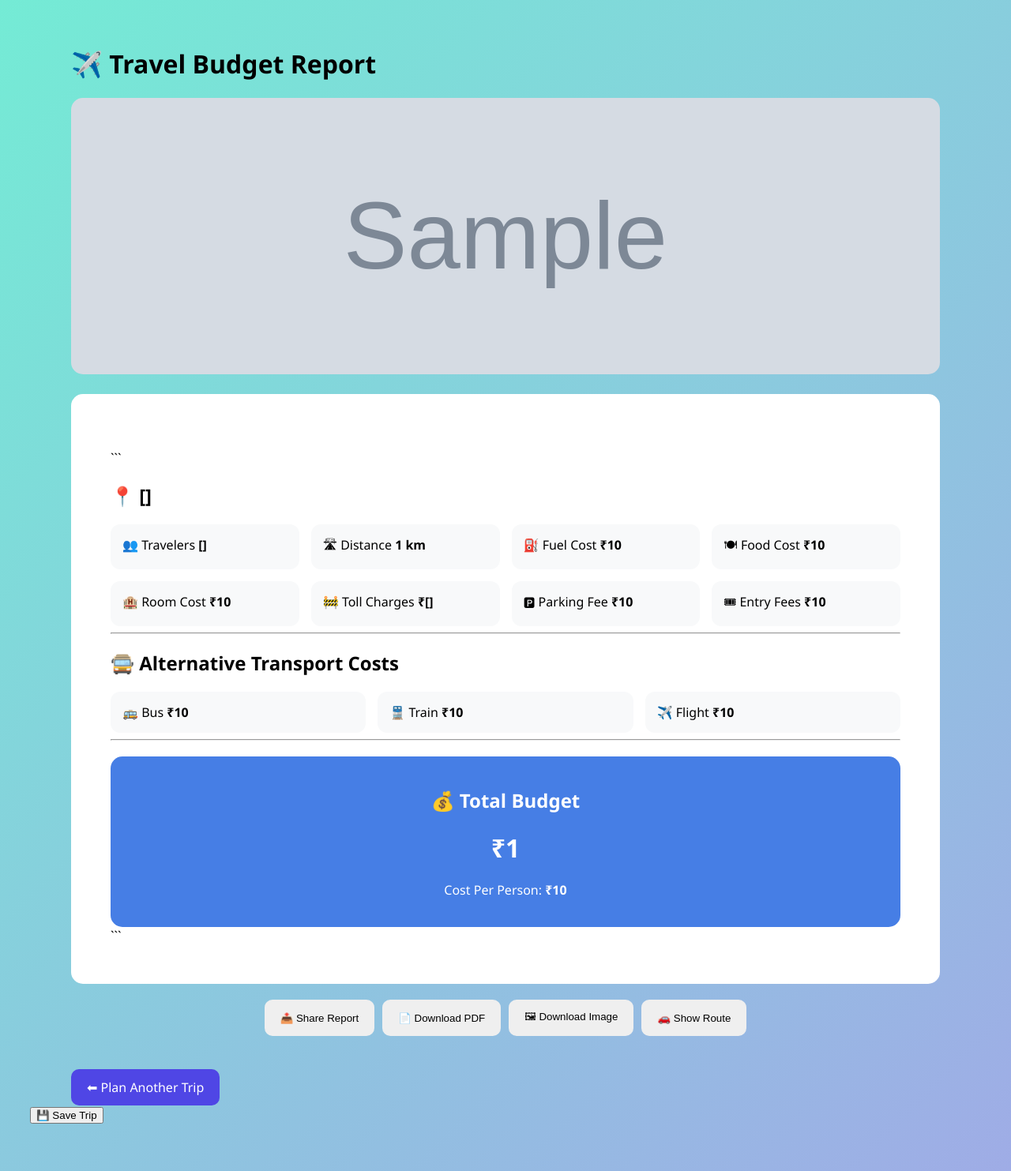
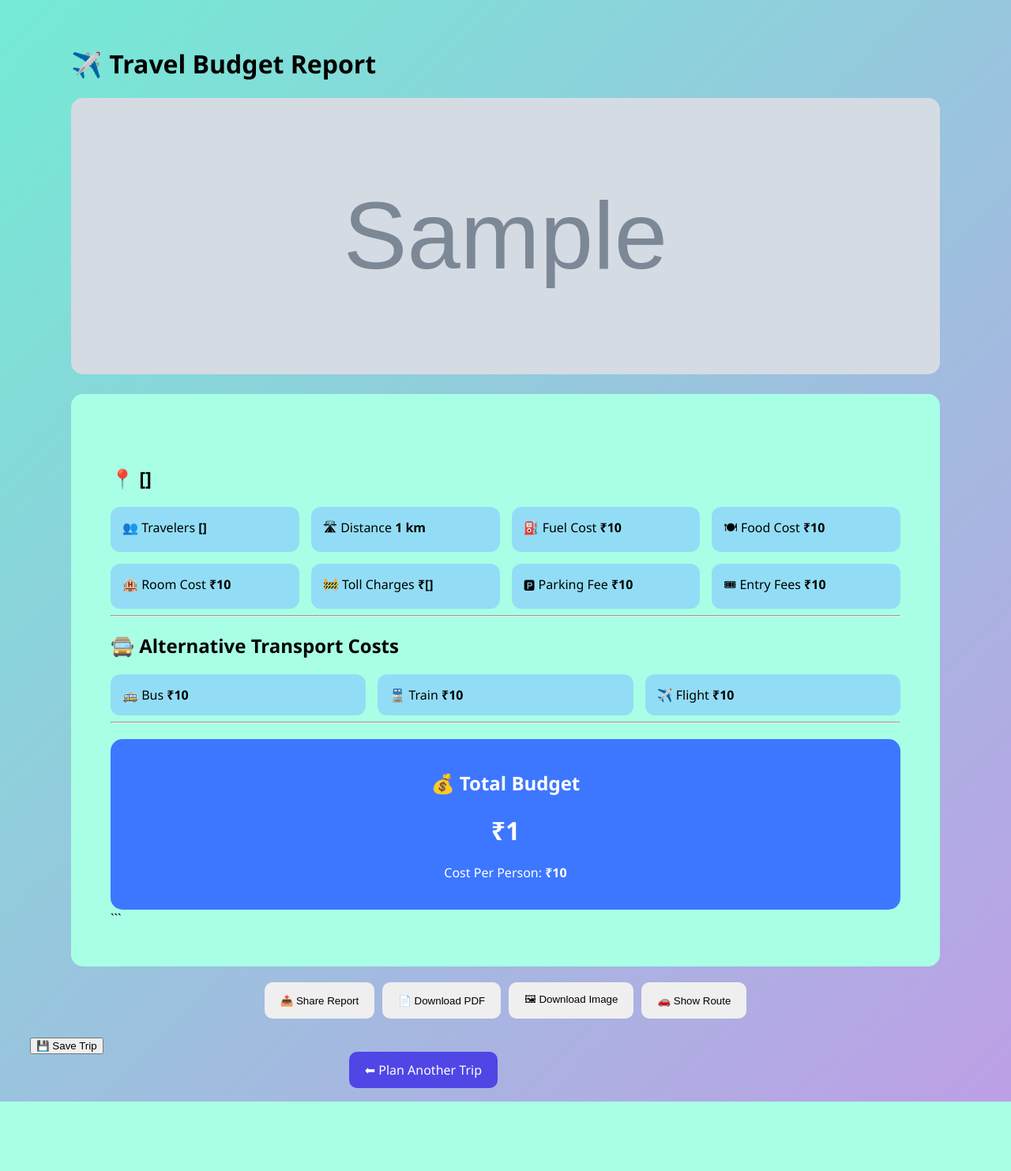
Before and after one commit to suriya3002/Travel_Budget_Planner, a Flask app: template templates/result.html in a window 1280 px wide. Shown: the whole page at 79% size. After the commit the page ends 1395 px from the top, so only its background shows below. Run offline with Flask 3, Linux system fonts and the light colour scheme; the template is opened without the code that fills it: most values are stand-ins (such as "Sample title", 1, 10 or a date in 2020); grey boxes marked "Sample" are stand-in pictures.

Commit message:
Refactor transport fare calculation: Restrict toll charges to car transport mode only; update CSS styles for improved UI consistency across edit and result pages.

````diff
--- a/app.py
+++ b/app.py
@@ -417,7 +417,7 @@ def calculate():
 
     # Toll
 
-    if transport_mode in ["car", "bike"]:
+    if transport_mode in ["car"]:
 
         if distance <= 100:
             toll_charges = 0
--- a/static/edit.css
+++ b/static/edit.css
@@ -1,13 +1,13 @@
 body{
     font-family:Arial,sans-serif;
-    background:#f4f6f9;
+    background:#f1f3f6;
     padding:20px;
 }
 
 .container{
     max-width:700px;
     margin:auto;
-    background:white;
+    background:rgb(237, 235, 235);
     padding:25px;
     border-radius:10px;
 }
--- a/static/index.css
+++ b/static/index.css
@@ -58,7 +58,7 @@ button:hover{
 .saved-trips-btn{
     position:absolute;
     top:103px;
-    right:40px;
+    right:350px;
     text-decoration:none;
     background:#ff6b00;
     color:white;
--- a/static/result.css
+++ b/static/result.css
@@ -1,6 +1,6 @@
 body{
     font-family:'Segoe UI',sans-serif;
-    background:linear-gradient(135deg,#74ebd5,#9face6);
+    background:linear-gradient(135deg,#74ebd5,#bd9fe6);
     padding:30px;
 }
 
@@ -17,7 +17,7 @@ body{
 }
 
 .result-card{
-    background:white;
+    background:rgb(169, 255, 229);
     padding:25px;
     border-radius:15px;
     margin-top:20px;
@@ -30,7 +30,7 @@ body{
 }
 
 .summary-item{
-    background:#f8f9fa;
+    background:#88cdfead;
     padding:15px;
     border-radius:12px;
 }
@@ -38,7 +38,7 @@ body{
 .total-box{
     margin-top:20px;
     text-align:center;
-    background:#467ee5;
+    background:#3d77ff;
     color:rgb(255, 255, 255);
     padding:20px;
     border-radius:15px;
@@ -63,6 +63,8 @@ body{
 .back-btn{
     display:inline-block;
     margin-top:20px;
+    right:650px;
+    position:absolute;
     background:#4f46e5;
     color:white;
     text-decoration:none;
--- a/templates/result.html
+++ b/templates/result.html
@@ -24,7 +24,7 @@
 
             <div class="result-card">
 
-```
+
 <h2>📍 {{ destination }}</h2>
 
 <div class="summary-grid">
````
Also changed, not shown: travel_budget.db.
